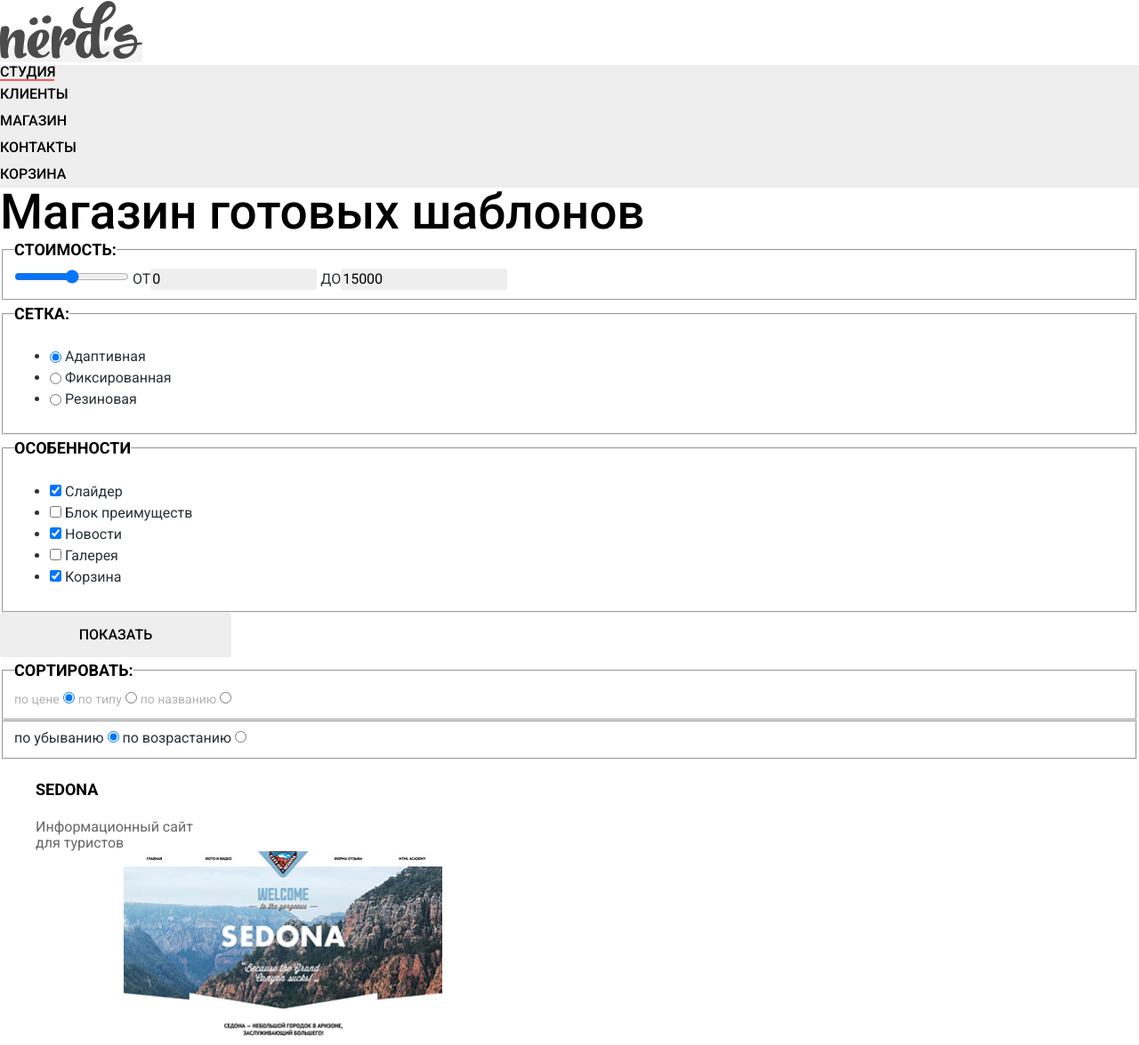
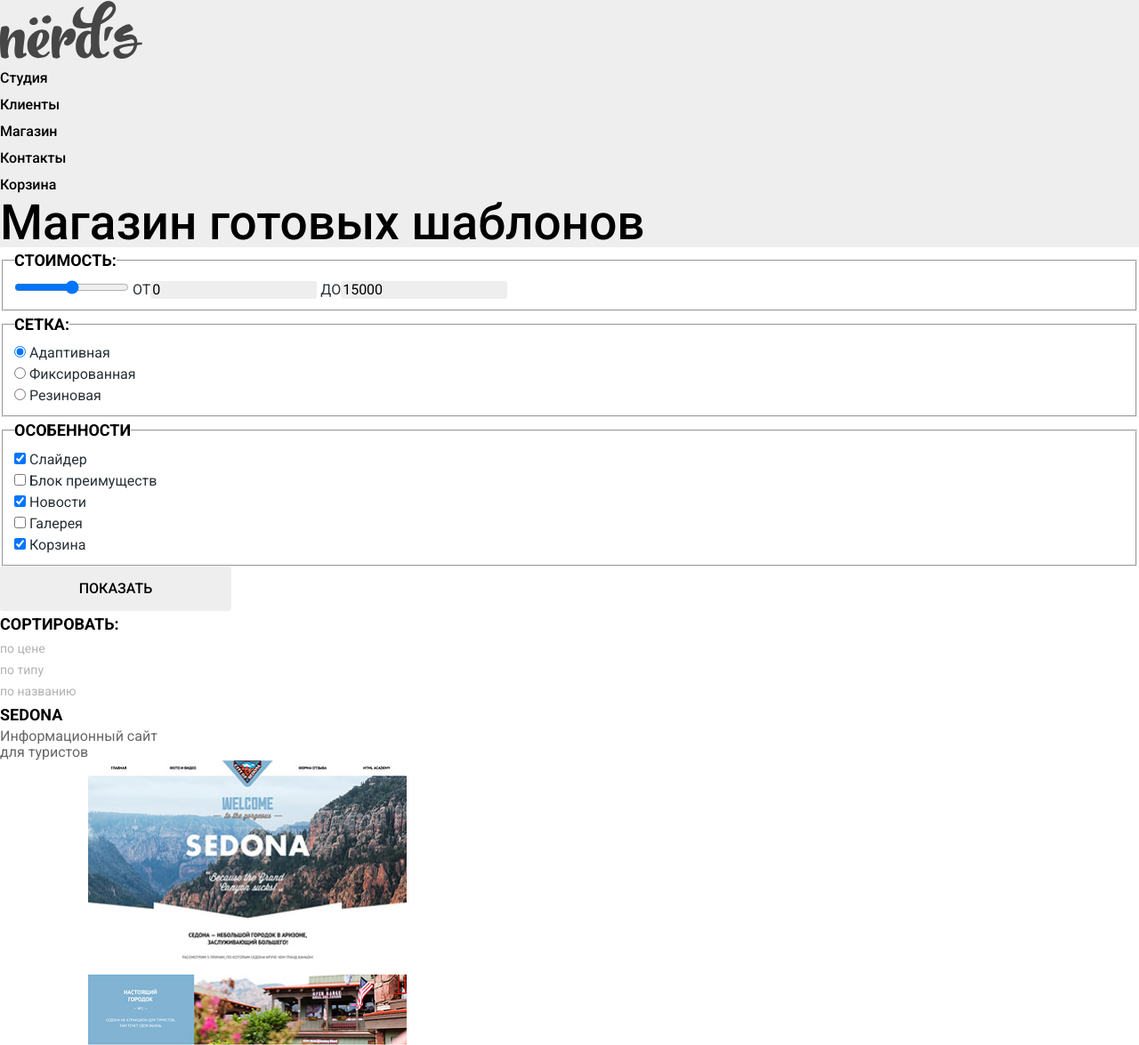
Before and after one commit to olgazhguta/393865-nerds-30, a plain HTML site: page catalog.html in a window 1280 px wide. Shown: the top 1175 px of the page at 89% size. Drawn offline with Linux system fonts and the light colour scheme.

Commit message:
Выполняю дз "Стилизация внутренней страницы".Каталог-2.

```diff
--- a/catalog.html
+++ b/catalog.html
@@ -3,7 +3,7 @@
 
 <head>
   <meta charset="utf-8">
-    <title> Каталог Nerds</title>
+  <title>Каталог Nerds</title>
   <link rel="icon" href="favicon.ico"><!-- 32×32 -->
   <link rel="icon" href="img/favicon/icon.svg" type="image/svg+xml">
   <link rel="apple-touch-icon" href="img/favicon/apple.png"><!-- 180×180 -->
@@ -14,76 +14,74 @@
   <link href="css/style.css" rel="stylesheet">
 </head>
 
-  <body>
-<header>
-  <!-- Шапка сайта -->
+<body class="page-body">
+  <header class="main-header">
     <a href="./index.html" class="main-header-logo">
       <img src="img/nerds-logo.svg" width="160" height="65" alt="Логотип студии «Nerds»">
     </a>
+    <!-- Шапка сайта -->
     <nav class="main-navigation">
       <ul class="site-navigation">
-    <li class="navigation-item"><a href="#">СТУДИЯ</a></li>
-    <li><a href="#">КЛИЕНТЫ</a></li>
-    <li><a>МАГАЗИН</a></li>
-    <li><a href="#">КОНТАКТЫ</a></li>
-    <li><a href="#">КОРЗИНА</a></li>
+        <li><a href="#">Студия</a></li>
+        <li><a href="#">Клиенты</a></li>
+        <li><a>Магазин</a></li>
+        <li><a href="#">Контакты</a></li>
+        <li><a href="#">Корзина</a></li>
       </ul>
     </nav>
   </header>
 
   <main>
     <h1 class="main-title">Магазин готовых шаблонов</h1>
-    <section>
+    <section class="filter">
       <h2 class="visually-hidden">Фильтр товаров</h2>
-      <form class="filter-price" method="get" action="https://echo.htmlacademy.ru">
+       <form class="filter-form" method="get" action="https://echo.htmlacademy.ru">
         <fieldset>
           <legend class="filter-title">Стоимость:</legend>
-            <input class="price-range" type="range" name="price"
-                   min="0" max="15000">
-            <label class="filter-price-text" for="min">от<input class="filter-price-text" name="min-price" id="min" type="text" value="0">
-              </label>
-            <label class="filter-price-text" for="max">до<input class="filter-price-text" name="max-price" id="max" type="text" value="15000">
-              </label>
+          <input class="price-range" type="range" name="price" min="0" max="15000">
+          <label class="filter-form-text" for="min">от<input class="filter-price-text" name="min-price" id="min"
+              type="text" value="0"></label>
+          <label class="filter-form-text" for="max">до<input class="filter-price-text" name="max-price" id="max"
+              type="text" value="15000"></label>
         </fieldset>
 
         <fieldset>
           <legend class="filter-title">Cетка:</legend>
-              <ul>
-                <li>
-                  <input class="select button" type="radio" name="grid" value="adaptive" id="filter-adaptive"  checked>
+          <ul class="radio-list">
+            <li class="radio-item">
+              <input class="select-button" type="radio" name="grid" value="adaptive" id="filter-adaptive" checked>
               <label for="filter-adaptive" class="filter-name">Адаптивная</label>
             </li>
-                <li>
-                  <input class="select button" type="radio" name="grid" value="fixed" id="filter-fixed">
+            <li class="radio-item">
+              <input class="select-button" type="radio" name="grid" value="fixed" id="filter-fixed">
               <label for="filter-fixed" class="filter-name">Фиксированная</label>
             </li>
-                <li>
-                  <input class="select button" type="radio" name="grid" value="rubber" id="filter-rubber">
+            <li class="radio-item">
+              <input class="select-button" type="radio" name="grid" value="rubber" id="filter-rubber">
               <label for="filter-rubber" class="filter-name">Резиновая</label>
             </li>
           </ul>
         </fieldset>
-
         <fieldset>
           <legend class="filter-title">Особенности</legend>
-              <ul>
-                <li>
+          <ul class="checkbox-list">
+            <li class="checkbox-item">
               <input class="select-button" type="checkbox" name="slider" id="filter-slider" checked>
               <label for="filter-slider" class="filter-name">Слайдер</label>
             </li>
-                <li>
+            <li class="checkbox-item">
               <input class="select-button" type="checkbox" name="advantages" id="filter-advantages">
               <label for="filter-advantages" class="filter-name">Блок преимуществ</label>
             </li>
-                  <li>
+            <li class="checkbox-item">
               <input class="select-button" type="checkbox" name="news" id="filter-news" checked>
               <label for="filter-news" class="filter-name">Новости</label>
             </li>
-                  <li>
+            <li class="checkbox-item">
               <input class="select-button" type="checkbox" name="gallery" id="filter-gallery">
               <label for="filter-gallery" class="filter-name">Галерея</label>
             </li>
-                  <li>
+            <li class="checkbox-item">
               <input class="select-button" type="checkbox" name="basket" id="filter-basket" checked>
               <label for="filter-basket" class="filter-name">Корзина</label>
             </li>
@@ -95,26 +93,18 @@
 
     <section>
       <h2 class="visually-hidden">Список шаблонов</h2>
-        <div>
-         <form method="get" action="https://echo.htmlacademy.ru">
-          <fieldset>
-            <legend class="filter-title">Сортировать:</legend>
-             <label for="filter-price" class= "filter-type">по цене</label>
-             <input type="radio" name="product-group" value="price" id="filter-price" checked>
-             <label for="filter-type" class= "filter-type">по типу</label>
-             <input type="radio" name="product-group" value="type" id="filter-type">
-             <label for="filter-name" class= "filter-type">по названию</label>
-             <input type="radio" name="product-group" value="name" id="filter-name">
-         </fieldset>
+      <div class="sort">
+          <ul class="sort-list">
+            <h3 class="filter-title">Сортировать:</h3>
+            <li><a href="#" class="sort-type">по цене</a></li>
+            <li><a href="#" class="sort-type">по типу</a></li>
+            <li><a href="#" class="sort-type">по названию</a></li>
+          </ul>
 
-         <fieldset>
-          <label for="to-min-price">по убыванию</label>
-          <input type="radio" name="product-sort" value="min-p" id="to-min-price" checked>
-
-          <label for="to-max-price">по возрастанию</label>
-          <input type="radio" name="product-sort" value="max-p" id="to-max-price">
-         </fieldset>
-        </form>
+          <ul class="sort-list">
+            <li><a href="#"><span class="visually-hidden">по убыванию</span></a></li>
+            <li><a href="#"><span class="visually-hidden">по возрастанию</span></a></li>
+          </ul>
       </div>
 
       <ul class="example-list">
@@ -122,50 +112,51 @@
           <h3 class="example-link"><a href="#">Sedona</a></h3>
           <p class="example-text">Информационный сайт<br>
             для туристов</p>
-                <button type="button" class="button button-primary example-button"> 9 900 ₽ </button>
+          <a href="#" class="button button-primary example-button"> 9 900 ₽ </a>
           <img src="img/img-sedona.jpg" width="358" height="578" alt="Пример сайта Sedona">
         </li>
         <li class="example-item">
           <h3 class="example-link"><a href="#">Pink app</a></h3>
           <p class="example-text">Продуктовый лендинг<br>
             приложения для iOS и Android</p>
-                <button type="button" class="button button-primary example-button">9 900 ₽</button>
+          <a href="#" class="button button-primary example-button">9 900 ₽</a>
           <img src="img/img-pink.jpg" width="358" height="578" alt="Пример приложения Pink">
         </li>
         <li class="example-item">
           <h3 class="example-link"><a href="#">Barbershop</a></h3>
           <p class="example-text">Сайт салона красоты.<br>
             Для мужчин, да.</p>
-                <button type="button" class="button button-primary example-button">9 900 ₽</button>
+          <a href="#" class="button button-primary example-button">9 900 ₽</a>
           <img src="img/img-barbershop.jpg" width="358" height="578" alt="Пример сайта для барбершопа">
         </li>
         <li class="example-item">
           <h3 class="example-link"><a href="#"> Mishka</a></h3>
           <p class="example-text">Интернет-магазин<br>
             вязаных игрушек</p>
-                <button type="button" class="button button-primary example-button">9 900 ₽</button>
+          <a href="#" class="button button-primary example-button">9 900 ₽</a>
           <img src="img/img-mishka.png" width="358" height="578" alt="Пример интернет-магазина для магазина Мишка">
         </li>
         <li class="example-item">
           <h3 class="example-link"><a href="#">A plus</a></h3>
           <p class="example-text">Лендинг курсов повышения
             квалификации</p>
-                <button type="button" class="button button-primary example-button">9 900 ₽</button>
-                <img src="img/img-aplus.jpg" width="358" height="578" alt="Пример лендинга курсов повышения квалификации A Plus">
+          <a href="#" class="button button-primary example-button">9 900 ₽</a>
+          <img src="img/img-aplus.jpg" width="358" height="578"
+            alt="Пример лендинга курсов повышения квалификации A Plus">
         </li>
         <li class="example-item">
           <h3 class="example-link"><a href="#">Кваст</a></h3>
           <p class="example-text">Промо-сайт производителя
             крафтового кваса</p>
-                <button type="button" class="button button-primary example-button">9 900 ₽</button>
+          <a href="#" class="button button-primary example-button">9 900 ₽</a>
           <img src="img/img-kvast.jpg" width="358" height="578" alt="Пример промо-сайта крафтового кваса - КВАСТ">
         </li>
       </ul>
       <ul class="pagination-list">
-          <li class="pagination-item"><button class="button pagination-button" type="button" disabled>1</button></li>
-          <li class="pagination-item"><button class="button pagination-button" type="button">2</button></li>
-          <li class="pagination-item"><button class="button pagination-button" type="button">3</button></li>
-          <li class="pagination-item"><button class="button pagination-button button-next" type="button">следующая</button></li>
+        <li class="pagination-item"><a href="#" class="button pagination-link" disabled>1</a></li>
+        <li class="pagination-item"><a href="#" class="button pagination-link">2</a></li>
+        <li class="pagination-item"><a href="#" class="button pagination-link">3</a></li>
+        <li class="pagination-item"><a href="#" class="button pagination-link link-next">следующая</a></li>
       </ul>
     </section>
   </main>
@@ -183,14 +174,14 @@
       <img src="img/map.jpg" width="2880" height="416" alt="Карта">
     </section>
 
-      </div class="footer-info">
-      <div class="social">
+    <div class="footer-info">
       <h2 class="visually-hidden">Мы в соцсетях</h2>
       <ul class="social-list">
         <li class="social-item">
           <a class="social-button" href="#">
             <svg width="27" height="15" viewBox="0 0 27 15" fill="none" xmlns="http://www.w3.org/2000/svg">
-                <path d="M16.138 11.5102C17.094 11.2012 18.318 13.5502 19.621 14.4492C20.599 15.1302 21.348 14.9832 21.348 14.9832L24.821 14.9332C24.821 14.9332 26.636 14.8212 25.778 13.3792C25.707 13.2592 25.275 12.3102 23.193 10.3572C21.016 8.31425 21.311 8.64524 23.932 5.11326C25.529 2.96027 26.168 1.64527 25.968 1.08528C25.776 0.546279 24.603 0.686279 24.603 0.686279L20.69 0.713278C20.309 0.714278 19.986 0.832278 19.839 1.22828C19.836 1.23228 19.218 2.89427 18.394 4.30726C16.653 7.29625 15.958 7.45525 15.67 7.26825C15.009 6.83525 15.176 5.53126 15.176 4.60426C15.176 1.70727 15.608 0.499279 14.33 0.187281C13.903 0.0832812 13.591 0.0152815 12.502 0.00528153C11.11 -0.0157184 9.92797 0.00528154 9.25797 0.33428C8.81297 0.557279 8.47197 1.04628 8.67897 1.07428C8.93897 1.10928 9.52197 1.23428 9.83397 1.66027C10.235 2.21227 10.223 3.44927 10.223 3.44927C10.223 3.44927 10.452 6.86025 9.68297 7.28325C9.15497 7.57325 8.43297 6.98125 6.87997 4.26726C6.08697 2.87927 5.48797 1.34528 5.48797 1.34528C5.48797 1.34528 5.37197 1.06028 5.16197 0.904278C4.91197 0.719278 4.56197 0.660279 4.56197 0.660279L0.84797 0.684278C0.84797 0.684278 0.28997 0.700278 0.0849697 0.946277C-0.0970303 1.16428 0.0699697 1.61427 0.0699697 1.61427C0.0699697 1.61427 2.97897 8.49524 6.27297 11.9612C9.29297 15.1432 12.725 14.9322 12.725 14.9322H14.28C14.28 14.9322 14.749 14.8782 14.989 14.6202C15.213 14.3802 15.203 13.9292 15.203 13.9292C15.203 13.9292 15.172 11.8202 16.138 11.5102Z"
+              <path
+                d="M16.138 11.5102C17.094 11.2012 18.318 13.5502 19.621 14.4492C20.599 15.1302 21.348 14.9832 21.348 14.9832L24.821 14.9332C24.821 14.9332 26.636 14.8212 25.778 13.3792C25.707 13.2592 25.275 12.3102 23.193 10.3572C21.016 8.31425 21.311 8.64524 23.932 5.11326C25.529 2.96027 26.168 1.64527 25.968 1.08528C25.776 0.546279 24.603 0.686279 24.603 0.686279L20.69 0.713278C20.309 0.714278 19.986 0.832278 19.839 1.22828C19.836 1.23228 19.218 2.89427 18.394 4.30726C16.653 7.29625 15.958 7.45525 15.67 7.26825C15.009 6.83525 15.176 5.53126 15.176 4.60426C15.176 1.70727 15.608 0.499279 14.33 0.187281C13.903 0.0832812 13.591 0.0152815 12.502 0.00528153C11.11 -0.0157184 9.92797 0.00528154 9.25797 0.33428C8.81297 0.557279 8.47197 1.04628 8.67897 1.07428C8.93897 1.10928 9.52197 1.23428 9.83397 1.66027C10.235 2.21227 10.223 3.44927 10.223 3.44927C10.223 3.44927 10.452 6.86025 9.68297 7.28325C9.15497 7.57325 8.43297 6.98125 6.87997 4.26726C6.08697 2.87927 5.48797 1.34528 5.48797 1.34528C5.48797 1.34528 5.37197 1.06028 5.16197 0.904278C4.91197 0.719278 4.56197 0.660279 4.56197 0.660279L0.84797 0.684278C0.84797 0.684278 0.28997 0.700278 0.0849697 0.946277C-0.0970303 1.16428 0.0699697 1.61427 0.0699697 1.61427C0.0699697 1.61427 2.97897 8.49524 6.27297 11.9612C9.29297 15.1432 12.725 14.9322 12.725 14.9322H14.28C14.28 14.9322 14.749 14.8782 14.989 14.6202C15.213 14.3802 15.203 13.9292 15.203 13.9292C15.203 13.9292 15.172 11.8202 16.138 11.5102Z"
                 fill="white" />
             </svg>
           </a>
@@ -212,7 +203,6 @@
           </a>
         </li>
       </ul>
-      </div>
 
     <div class="discount">
       <h2 class="discount-title">Давайте дружить, это выгодно!</h2>
@@ -240,5 +230,4 @@
     </form>
   </section>
 </body>
-
 </html>
--- a/css/style.css
+++ b/css/style.css
@@ -11,7 +11,7 @@
   --basic-light-gray: #E1E1E1;
   --basic-light: #888888;
   --light-black: #4D4D4D;
-  --soft-gray:#D5D5D5;
+  --soft-gray: #D5D5D5;
   --med-light-gray: #DFDFDF;
   --basic-extra-light: #EEEEEE;
   --basic-white: #ffffff;
@@ -473,6 +473,7 @@ img {
   font-weight: 500;
   color: var(--basic-black);
   margin: 0;
+  background-color: var(--basic-extra-light);
 }
 
 .filter-title {
@@ -507,18 +508,18 @@ img {
   box-shadow: inset 0 3px 0 var(--shadow-1);
 }
 
-.filter-type {
+.sort-type {
   font-size: 14px;
   line-height: 18px;
   color: var(--basic-black-03);
 }
 
 
-.filter-type:hover {
+.sort-type:hover {
   color: var(--basic-black-06);
 }
 
-.filter-type:active {
+.sort-type:active {
   font-size: 14px;
   line-height: 18px;
   color: var(--basic-black);
@@ -561,7 +562,7 @@ img {
   list-style: none;
 }
 
-.pagination-button {
+.pagination-link {
   color: var(--basic-black);
   background-color: var(--basic-extra-light);
   border: none;
@@ -569,24 +570,53 @@ img {
   padding: 13px 15px;
 }
 
-.pagination-button:hover {
+.pagination-link:hover {
   background-color: var(--med-light-gray);
 }
 
-.pagination-button:active {
+.pagination-link:active {
   color: var(--basic-black-03);
   background-color: var(--soft-gray);
   box-shadow: inset 0 3px 0 var(--shadow-1);
 }
 
-.pagination-button:disabled {
+.pagination-link:disabled {
   color: var(--basic-black);
   background-color: var(--basic-white);
   border: 3px solid var(--extra-light-gray);
 }
 
-.button-next {
+.link-next {
   width: 260px;
+}
+
+.checkbox-list {
+  list-style: none;
+  margin: 0;
+  padding: 0;
+}
+
+.radio-list {
+  list-style: none;
+  margin: 0;
+  padding: 0;
+}
+
+.sort-list {
+  list-style: none;
+  margin: 0;
+  padding: 0;
+}
+
+.example-list {
+  list-style: none;
+  margin: 0;
+  padding: 0;
+}
+
+.example-link {
+  margin: 0;
+  padding: 0;
 }
 
 .select-button {
@@ -600,13 +630,13 @@ img {
   box-shadow: Offset 0 2px var(--basic-black-015);
 }
 
-.filter-price-text {
-font-size: 16px;
-line-height: 22px;
-text-transform: uppercase;
+.filter-form-text {
+  font-size: 16px;
+  line-height: 22px;
+  text-transform: uppercase;
 }
 
-.filter-price input {
+.filter-form input {
   background-color: var(--basic-extra-light);
   border: none;
   border-radius: 3px;
```
Also changed, not shown: index.html (+3 -7 lines). Lines whose indentation alone changed are shown as unchanged.
